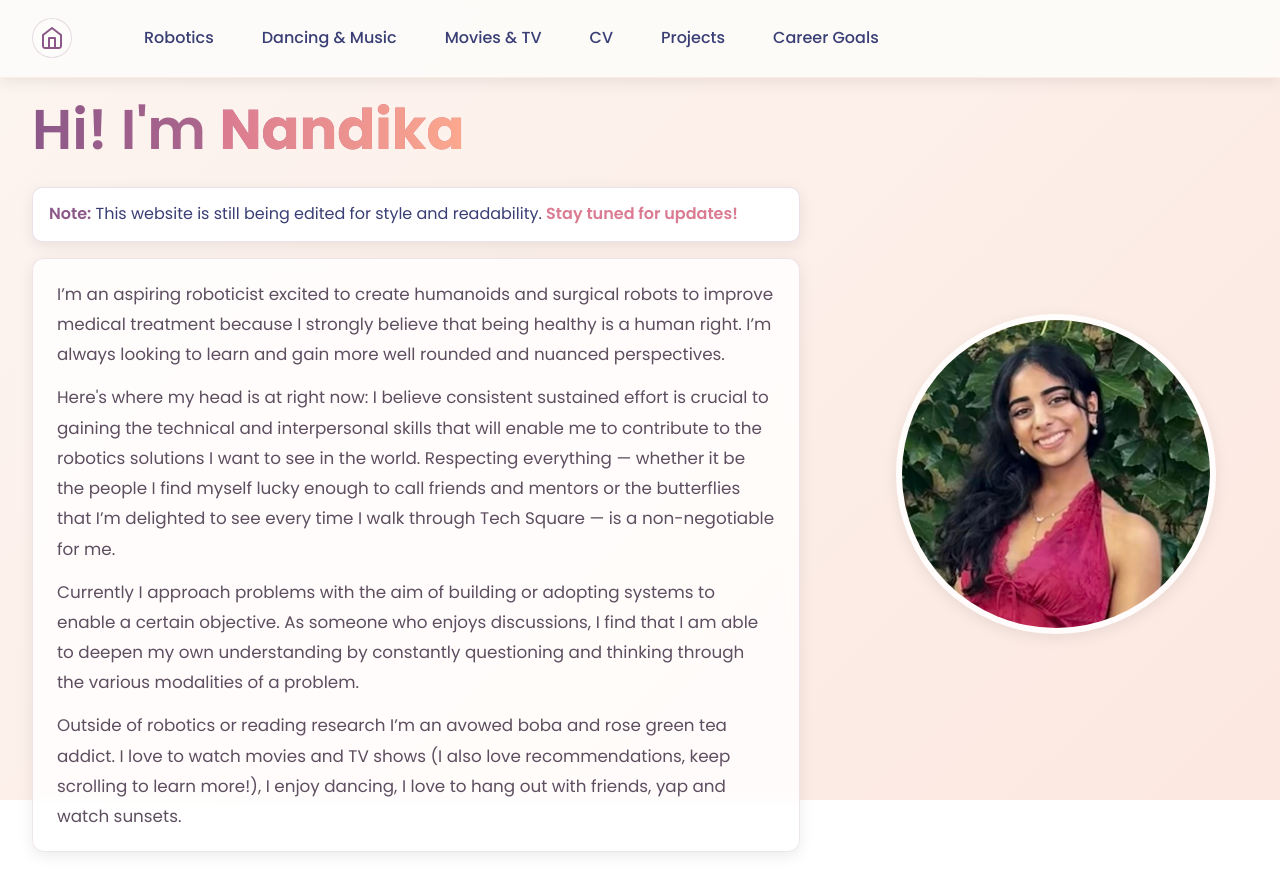
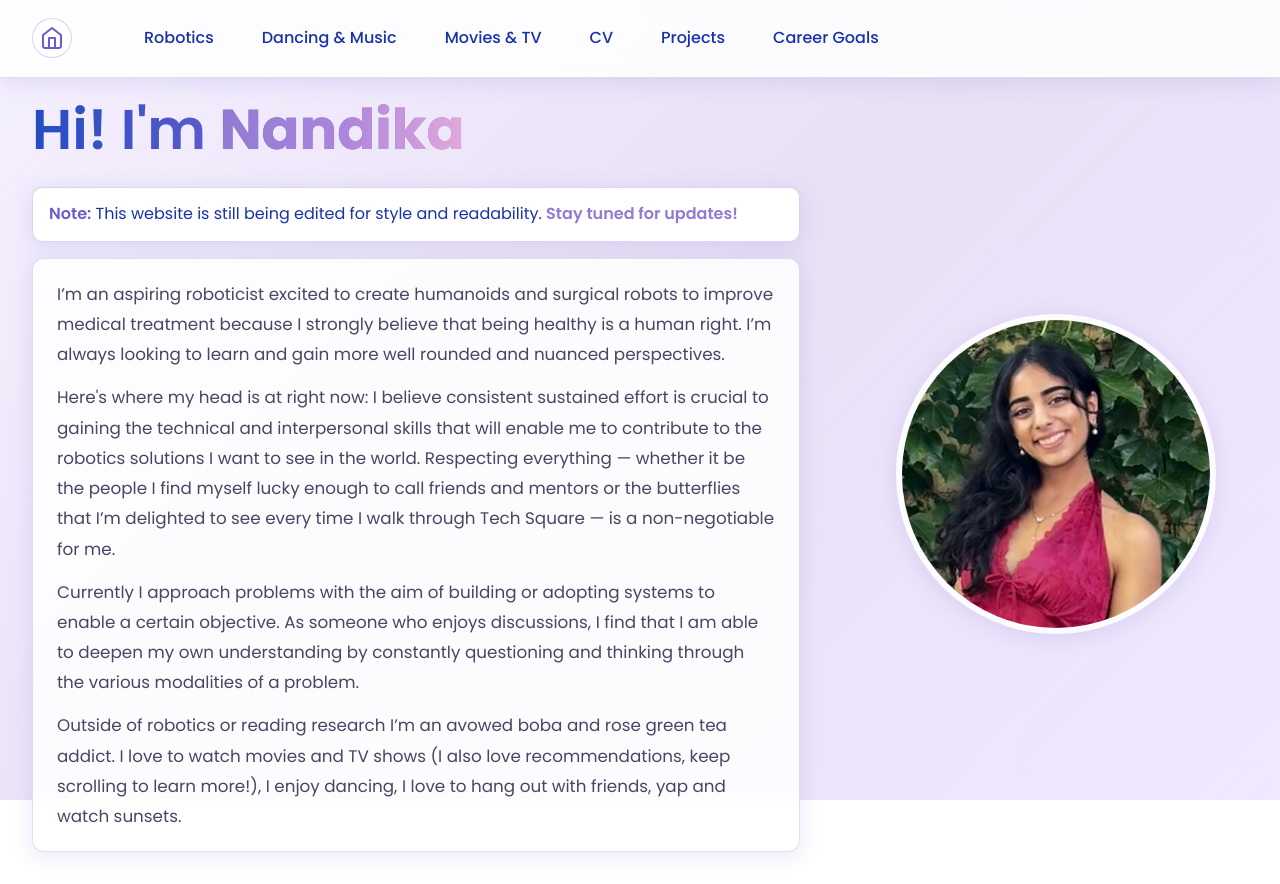
Before and after one commit to nandikakohli/nandika-kohli, a React (Vite) app in the folder personal-website/: page / in a window 1280 px wide. Built offline with nearby package versions, Linux system fonts and the light colour scheme.

Commit message:
Update color theme to blue/purple palette with improved aesthetics

```diff
--- a/personal-website/src/App.css
+++ b/personal-website/src/App.css
@@ -1,25 +1,27 @@
 @import url('https://fonts.googleapis.com/css2?family=Poppins:wght@300;400;500;600;700&family=Playfair+Display:wght@400;500;600;700&display=swap');
 
 :root {
-  /* Sunset Theme Colors */
-  --deep-blue: #393e74;
-  --soft-peach: #fca88e;
-  --rose-pink: #da7b91;
-  --muted-purple: #8c5889;
-  --warm-cream: #fad9a1;
-  --pale-pink: #fdf5f0; /* Slightly modified from fdfcfa for better contrast */
+  /* Blue/Purple Theme Colors - Inspired by Sunset Palettes */
+  --deep-blue: #1931AB;
+  --royal-blue: #234DC2;
+  --vibrant-purple: #685DCE;
+  --soft-lavender: #917AD3;
+  --light-purple: #AB85DC;
+  --muted-purple: #4F4D9D;
+  --accent-pink: #E2A9DB;
+  --warm-peach: #FFC198;
 
   /* Theme Variables */
-  --primary: var(--muted-purple);
-  --primary-dark: #6b447d;
-  --secondary: var(--deep-blue);
-  --accent: var(--rose-pink);
-  --background: var(--pale-pink);
-  --card-bg: rgba(255, 255, 255, 0.8);
-  --text: #2d1e2f;
-  --text-light: #5d4e60;
+  --primary: var(--vibrant-purple);
+  --primary-dark: var(--muted-purple);
+  --secondary: var(--royal-blue);
+  --accent: var(--accent-pink);
+  --background: linear-gradient(135deg, #f5f0ff 0%, #e8e0f5 50%, #f0e8ff 100%);
+  --card-bg: rgba(255, 255, 255, 0.85);
+  --text: #1a1539;
+  --text-light: #4a4563;
   --white: #ffffff;
-  --shadow: 0 4px 15px rgba(0, 0, 0, 0.08);
+  --shadow: 0 4px 20px rgba(104, 93, 206, 0.15);
   --transition: all 0.3s ease;
 
   /* Fonts */
@@ -45,16 +47,16 @@
   gap: 0.6rem;
   padding: 0.5rem 0.75rem;
   background: var(--card-bg);
-  border: 1px solid rgba(140, 88, 137, 0.15);
+  border: 1px solid rgba(104, 93, 206, 0.15);
   border-radius: 10px;
 }
 
 .checklist input[type="checkbox"] {
-  accent-color: var(--muted-purple);
+  accent-color: var(--vibrant-purple);
 }
 
 .checked .rating {
-  color: var(--rose-pink);
+  color: var(--soft-lavender);
   margin-left: 0.4rem;
 }
 /* Projects page */
@@ -87,7 +89,7 @@
   grid-template-columns: 1fr 2fr;
   gap: 1.25rem;
   background: var(--card-bg);
-  border: 1px solid rgba(140, 88, 137, 0.15);
+  border: 1px solid rgba(104, 93, 206, 0.15);
   border-radius: 14px;
   box-shadow: var(--shadow);
   padding: 1rem;
@@ -110,14 +112,14 @@
   height: 100%;
   object-fit: cover;
   border-radius: 10px;
-  border: 1px solid rgba(140, 88, 137, 0.2);
+  border: 1px solid rgba(104, 93, 206, 0.2);
 }
 
 .project-media iframe {
   width: 100%;
   height: 100%;
   min-height: 260px;
-  border: 1px solid rgba(140, 88, 137, 0.2);
+  border: 1px solid rgba(104, 93, 206, 0.2);
   border-radius: 10px;
   background: #fff;
 }
@@ -148,7 +150,7 @@
 
 body {
   font-family: var(--body-font);
-  background: linear-gradient(135deg, var(--pale-pink) 0%, #fce8e1 100%);
+  background: var(--background);
   color: var(--text);
   line-height: 1.8;
   min-height: 100vh;
@@ -184,30 +186,30 @@ p, li, a, button, input, textarea, select {
   width: 40px;
   height: 40px;
   border-radius: 50%;
-  background: rgba(255, 255, 255, 0.2);
+  background: rgba(255, 255, 255, 0.4);
   backdrop-filter: blur(5px);
   margin-right: 1rem;
-  color: var(--muted-purple);
+  color: var(--vibrant-purple);
   transition: all 0.3s ease;
-  border: 1px solid rgba(140, 88, 137, 0.2);
+  border: 1px solid rgba(104, 93, 206, 0.25);
 }
 
 .home-button:hover {
-  background: rgba(255, 255, 255, 0.3);
-  color: var(--rose-pink);
+  background: rgba(255, 255, 255, 0.6);
+  color: var(--royal-blue);
   transform: translateY(-2px);
-  box-shadow: 0 4px 12px rgba(140, 88, 137, 0.2);
+  box-shadow: 0 4px 12px rgba(104, 93, 206, 0.3);
 }
 
 .navbar {
-  background: rgba(253, 252, 250, 0.9);
+  background: rgba(255, 255, 255, 0.85);
   backdrop-filter: blur(10px);
   box-shadow: var(--shadow);
   position: fixed;
   width: 100%;
   top: 0;
   z-index: 1000;
-  border-bottom: 1px solid rgba(252, 168, 142, 0.2);
+  border-bottom: 1px solid rgba(104, 93, 206, 0.2);
 }
 
 .nav-content {
@@ -224,7 +226,7 @@ p, li, a, button, input, textarea, select {
   font-family: var(--heading-font);
   font-size: 1.5rem;
   font-weight: 700;
-  color: var(--muted-purple);
+  color: var(--vibrant-purple);
   text-decoration: none;
   transition: var(--transition);
   display: flex;
@@ -232,7 +234,7 @@ p, li, a, button, input, textarea, select {
 }
 
 .logo:hover {
-  color: var(--rose-pink);
+  color: var(--royal-blue);
   transform: translateY(-2px);
 }
 
@@ -253,7 +255,7 @@ p, li, a, button, input, textarea, select {
 }
 
 .nav-links a:hover {
-  color: var(--rose-pink);
+  color: var(--vibrant-purple);
 }
 
 .nav-links a::after {
@@ -263,7 +265,7 @@ p, li, a, button, input, textarea, select {
   height: 2px;
   bottom: 0;
   left: 0;
-  background: linear-gradient(90deg, var(--soft-peach), var(--rose-pink));
+  background: linear-gradient(90deg, var(--royal-blue), var(--vibrant-purple), var(--soft-lavender));
   transition: var(--transition);
   border-radius: 2px;
 }
@@ -307,7 +309,7 @@ h1 {
   font-size: 3.5rem;
   margin-bottom: 1.5rem;
   line-height: 1.2;
-  background: linear-gradient(90deg, var(--muted-purple), var(--rose-pink));
+  background: linear-gradient(90deg, var(--royal-blue), var(--vibrant-purple), var(--soft-lavender));
   -webkit-background-clip: text;
   -webkit-text-fill-color: transparent;
   background-clip: text;
@@ -317,7 +319,7 @@ h1 {
 }
 
 .highlight {
-  background: linear-gradient(90deg, var(--rose-pink), var(--soft-peach));
+  background: linear-gradient(90deg, var(--soft-lavender), var(--light-purple), var(--accent-pink));
   -webkit-background-clip: text;
   -webkit-text-fill-color: transparent;
   background-clip: text;
@@ -339,15 +341,15 @@ h1 {
   margin: 0 0 1rem 0;
   padding: 0.75rem 1rem;
   background: #fff;
-  border: 1px solid rgba(140, 88, 137, 0.18);
+  border: 1px solid rgba(104, 93, 206, 0.25);
   border-radius: 10px;
   box-shadow: var(--shadow);
   font-family: var(--heading-font);
   color: var(--deep-blue);
 }
 
-.notice-strong { color: var(--muted-purple); font-weight: 600; }
-.notice-em { color: var(--rose-pink); font-weight: 600; }
+.notice-strong { color: var(--vibrant-purple); font-weight: 600; }
+.notice-em { color: var(--soft-lavender); font-weight: 600; }
 
 /* Intro blurb card */
 .blurb {
@@ -356,7 +358,7 @@ h1 {
   background: var(--card-bg);
   border-radius: 12px;
   box-shadow: var(--shadow);
-  border: 1px solid rgba(140, 88, 137, 0.15);
+  border: 1px solid rgba(104, 93, 206, 0.2);
   display: flex;
   flex-direction: column;
   gap: 0.8rem;
@@ -395,9 +397,9 @@ h1 {
 }
 
 .primary {
-  background: linear-gradient(90deg, var(--muted-purple), var(--rose-pink));
+  background: linear-gradient(90deg, var(--royal-blue), var(--vibrant-purple));
   color: white;
-  box-shadow: 0 4px 15px rgba(140, 88, 137, 0.3);
+  box-shadow: 0 4px 15px rgba(104, 93, 206, 0.3);
 }
 
 .primary:hover {
@@ -411,15 +413,15 @@ h1 {
 
 .secondary {
   background: transparent;
-  color: var(--muted-purple);
-  border: 2px solid var(--muted-purple);
+  color: var(--vibrant-purple);
+  border: 2px solid var(--vibrant-purple);
   padding: calc(0.8rem - 2px) calc(2rem - 2px);
 }
 
 .secondary:hover {
-  background: rgba(140, 88, 137, 0.1);
+  background: rgba(104, 93, 206, 0.1);
   transform: translateY(-3px);
-  box-shadow: 0 8px 15px rgba(140, 88, 137, 0.2);
+  box-shadow: 0 8px 15px rgba(104, 93, 206, 0.2);
 }
 
 .secondary:active {
@@ -474,15 +476,15 @@ h1 {
   font-family: var(--heading-font);
   font-weight: 600;
   transition: var(--transition);
-  border: 2px solid var(--muted-purple);
-  color: var(--muted-purple);
+  border: 2px solid var(--vibrant-purple);
+  color: var(--vibrant-purple);
   background: #fff;
 }
 
 .download-btn:hover,
 .view-btn:hover {
   transform: translateY(-2px);
-  box-shadow: 0 8px 15px rgba(140, 88, 137, 0.2);
+  box-shadow: 0 8px 15px rgba(104, 93, 206, 0.2);
 }
 
 .cv-embed {
@@ -491,7 +493,7 @@ h1 {
   background: var(--card-bg);
   border-radius: 12px;
   box-shadow: var(--shadow);
-  border: 1px solid rgba(140, 88, 137, 0.15);
+  border: 1px solid rgba(104, 93, 206, 0.15);
   overflow: hidden;
 }
 
@@ -531,7 +533,7 @@ h1 {
 
 .goal-card {
   background: var(--card-bg);
-  border: 1px solid rgba(140, 88, 137, 0.15);
+  border: 1px solid rgba(104, 93, 206, 0.15);
   border-radius: 14px;
   box-shadow: var(--shadow);
   padding: 1.25rem 1.25rem 1.5rem;
@@ -576,7 +578,7 @@ h1 {
 
 .movie-card {
   background: var(--card-bg);
-  border: 1px solid rgba(140, 88, 137, 0.15);
+  border: 1px solid rgba(104, 93, 206, 0.15);
   border-radius: 14px;
   box-shadow: var(--shadow);
   padding: 1.25rem 1.25rem 1.5rem;
```
